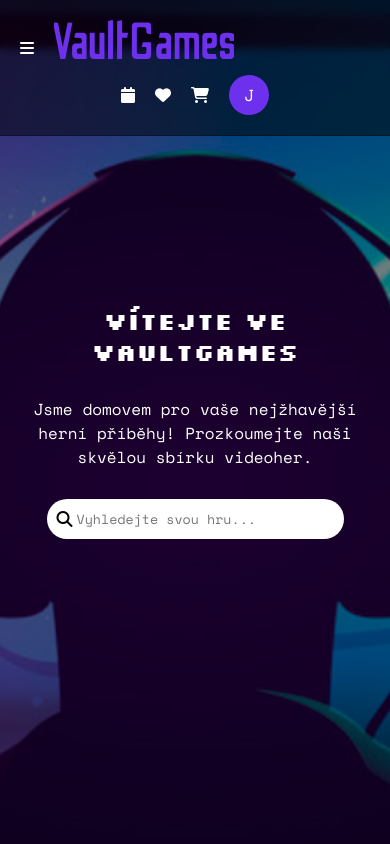
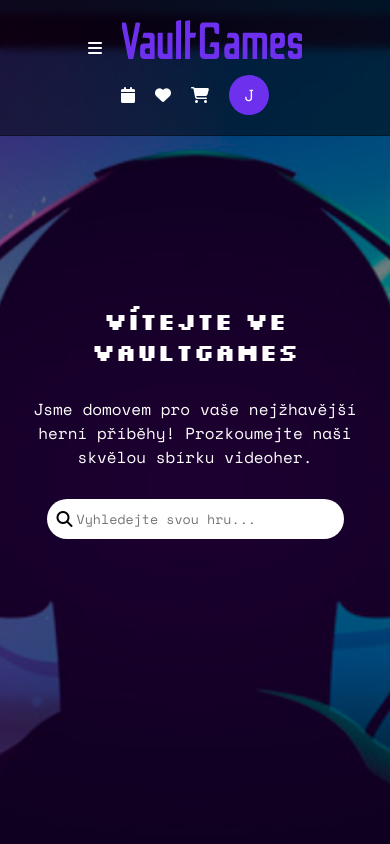
Before and after one commit to Nixk25/WebJindra, a plain HTML site: page index.html in a window 390 px wide. Shown: the top 844 px of the page. Drawn offline with nearby package versions, Linux system fonts and the light colour scheme.

Commit message:
mala zmena responzivity

```diff
--- a/styles.css
+++ b/styles.css
@@ -506,6 +506,12 @@ footer h3 {
     flex-direction: column;
   }
 
+  .nav-left {
+    display: flex;
+    justify-content: center;
+    align-items: center;
+  }
+
   .nav-top .logo {
     margin-bottom: 10px;
   }
```
